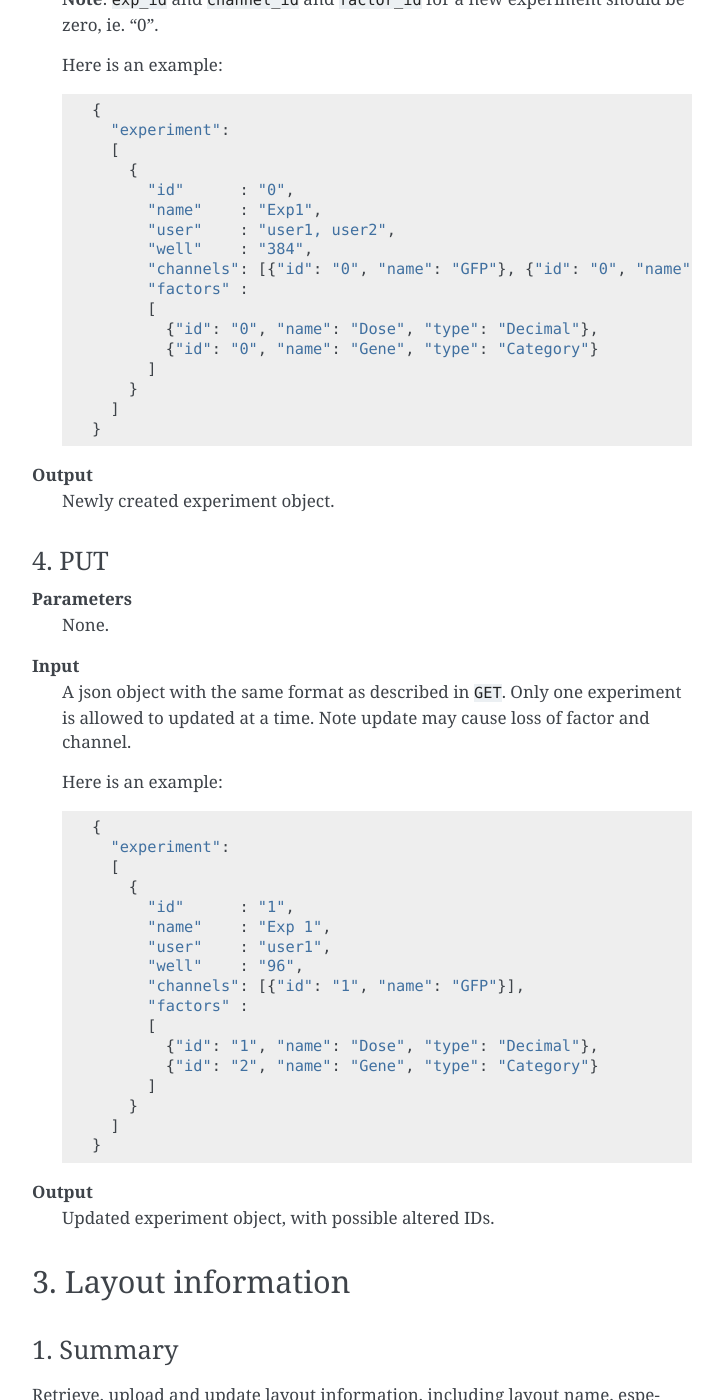
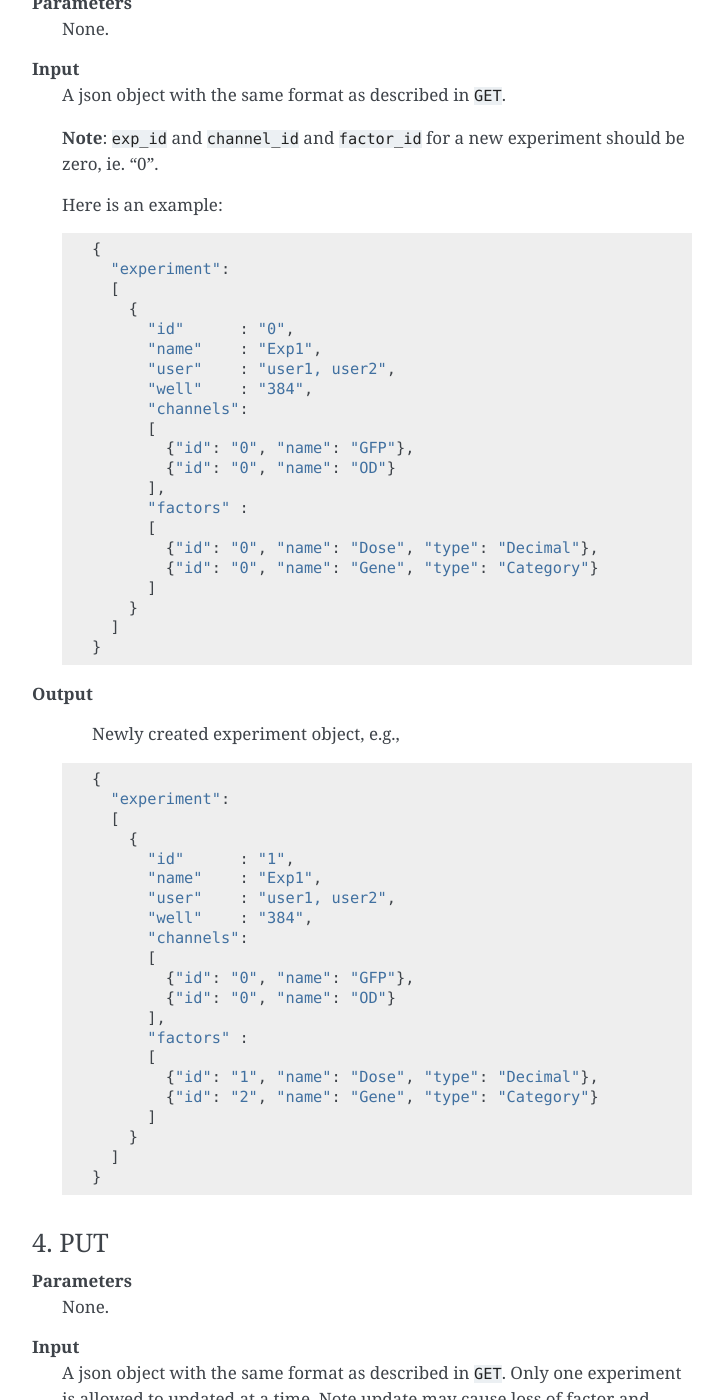
Before and after one commit to gaoce/TimeVis, a Sphinx documentation site: the page built from docs/api_v2.rst, in a window 1280 px wide and 1400 px high, scrolled down 2641 px. Shown: the whole window, without its empty margins (388-1111 px from the left). Built offline with Sphinx 7.4.7, drawn with Linux system fonts in a browser that asks for light colours; some of the changed text lies outside the part shown.

Commit message:
Update layout API

```diff
--- a/docs/api_v2.rst
+++ b/docs/api_v2.rst
@@ -112,8 +112,15 @@
             "name"    : "exp1",
             "user"    : "user1, user2",
             "well"    : "384",
-            "channels": [{"id": "1", "name": "GFP"}, {"id"": "2", "name": "OD"}],
-            "factors" : [{"id": "1", "name": "Dose", "type": "Decimal"}]
+            "channels":
+            [
+              {"id": "1", "name": "GFP"},
+              {"id": "2", "name": "OD"}
+            ],
+            "factors" :
+            [
+              {"id": "1", "name": "Dose", "type": "Decimal"}
+            ]
           },
           {
             "id"      : "2",
@@ -153,7 +160,11 @@
             "name"    : "Exp1",
             "user"    : "user1, user2",
             "well"    : "384",
-            "channels": [{"id": "0", "name": "GFP"}, {"id": "0", "name": "OD"}],
+            "channels":
+            [
+              {"id": "0", "name": "GFP"},
+              {"id": "0", "name": "OD"}
+            ],
             "factors" :
             [
               {"id": "0", "name": "Dose", "type": "Decimal"},
@@ -164,7 +175,32 @@
       }
 
 **Output**
-	Newly created experiment object.
+	Newly created experiment object, e.g.,
+
+    ::
+
+      {
+        "experiment":
+        [
+          {
+            "id"      : "1",
+            "name"    : "Exp1",
+            "user"    : "user1, user2",
+            "well"    : "384",
+            "channels":
+            [
+              {"id": "0", "name": "GFP"},
+              {"id": "0", "name": "OD"}
+            ],
+            "factors" :
+            [
+              {"id": "1", "name": "Dose", "type": "Decimal"},
+              {"id": "2", "name": "Gene", "type": "Category"}
+            ]
+          }
+        ]
+      }
+
 
 4. PUT
 ^^^^^^
@@ -199,7 +235,27 @@
       }
 
 **Output**
-	Updated experiment object, with possible altered IDs.
+	Updated experiment object, with possible altered IDs, e.g.,
+
+    ::
+
+      {
+        "experiment":
+        [
+          {
+            "id"      : "1",
+            "name"    : "Exp 1",
+            "user"    : "user1",
+            "well"    : "96",
+            "channels": [{"id": "2", "name": "GFP"}],
+            "factors" :
+            [
+              {"id": "3", "name": "Dose", "type": "Decimal"},
+              {"id": "4", "name": "Gene", "type": "Category"}
+            ]
+          }
+        ]
+      }
 
 3. Layout information
 =====================
@@ -239,20 +295,23 @@
     ::
 
       {
-        layout_id:
-        {
-          "name": layout_name,
-          "factors":
-          [
-            {
-              "id"    : factor_id,
-              "name"  : factor_name,
-              "levels": {well: level, ...}
-            },
-            ...
-          ],
-        },
-        ...
+        "layout":
+        [
+          {
+            "id":   layout_id,
+            "name": layout_name,
+            "factors":
+            [
+              {
+                "id"    : factor_id,
+                "name"  : factor_name,
+                "levels": {well: level, ...}
+              },
+              ...
+            ],
+          },
+          ...
+        ]
       }
 
     Unquoted variables are:
@@ -269,35 +328,41 @@
     ::
 
       {
-        "1": {
-          "name": "Layout 1",
-          "factors": [
-            {
-              "id"    : "1",
-              "name"  : "Dose",
-              "levels": {'A01':'42', 'A02':'42', ...}
-            },
-            {
-              "id"    : "2",
-              "name"  : "Gene",
-              "levels": {'A01':'aa', 'A02':'aa', ...}
-            }
-          ]
-        },
-        "2": {
-          "name": "Layout 2",
-          "factors": [
-            {
-              "id"    : "3",
-              "name"  : "Dose",
-              "levels": {'A01':'42', 'A02':'42', ...}
-            },
-            {
-              "id"    : "4",
-              "name"  : "Gene",
-              "levels": {'A01':'bb', 'A02':'bb', ...}}
-          ]
-        }
+        "layout":
+        [
+          {
+            "id": "1",
+            "name": "Layout 1",
+            "factors": [
+              {
+                "id"    : "1",
+                "name"  : "Dose",
+                "levels": {'A01':'42', 'A02':'42', ...}
+              },
+              {
+                "id"    : "2",
+                "name"  : "Gene",
+                "levels": {'A01':'aa', 'A02':'aa', ...}
+              }
+            ]
+          },
+          {
+            "id":   "2",
+            "name": "Layout 2",
+            "factors":
+            [
+              {
+                "id"    : "3",
+                "name"  : "Dose",
+                "levels": {'A01':'42', 'A02':'42', ...}
+              },
+              {
+                "id"    : "4",
+                "name"  : "Gene",
+                "levels": {'A01':'bb', 'A02':'bb', ...}}
+            ]
+          }
+        ]
       }
 
       # The factor levels are not shown in full here.
@@ -308,37 +373,41 @@
 **Parameters**
     ``?eid=exp_id``, mandatory, experiment id.
 **Input**
-    A json object with the same format as described in ``GET``. Only one layout
-    is allowed to be uploaded per request. **Note** ``layout_id`` for a new
-    layout should be character zero, ie. "0".
+    A json object with the same format as described in ``GET``.
+
+    **Note** ``layout_id`` for a new layout should be character zero, ie. "0".
 
     Here is an example:
 
     ::
 
       {
-        "0": {
-          "name": "Layout 1",
-          "factors":
-          [
-            {
-              "id"    : "0",
-              "name"  : "Dose",
-              "levels": {"A01":"42", "A02":"42", "A03":"42", "A04":"42", ...}
-            },
-            {
-              "id"    : "0",
-              "name"  : "Gene",
-              "levels": {"A01":"aa", "A02":"aa", "A03":"aa", "A04":"aa", ...}
-            }
-          ]
-        }
+        "layout":
+        [
+          {
+            "id"        : "0",
+            "name"      : "Layout 1",
+            "factors"   :
+            [
+              {
+                "id"    : "0",
+                "name"  : "Dose",
+                "levels": {"A01":"42", "A02":"42", "A03":"42", ...}
+              },
+              {
+                "id"    : "0",
+                "name"  : "Gene",
+                "levels": {"A01":"aa", "A02":"aa", "A03":"aa", ...}
+              }
+            ]
+          }
+        ]
       }
 
       # The factor levels are not shown in full here.
 
 **Output**
-    None.
+    Newly created factors.
 
 4. PUT
 ^^^^^^
@@ -354,28 +423,32 @@
     ::
 
       {
-        "0": {
-          "name": "Layout 1",
-          "factors":
-          [
-            {
-              "id"    : "1",
-              "name"  : "Dose",
-              "levels": {"A01":"42", "A02":"42", "A03":"42", "A04":"42", ...}
-            },
-            {
-              "id"    : "2",
-              "name"  : "Gene",
-              "levels": {"A01":"bb", "A02":"bb", "A03":"bb", "A04":"bb", ...}
-            }
-          ]
-        }
+        "layout":
+        [
+          {
+            "id"        : "1",
+            "name"      : "Layout 1",
+            "factors":
+            [
+              {
+                "id"    : "1",
+                "name"  : "Dose",
+                "levels": {"A01":"42", "A02":"42", "A03":"42", ...}
+              },
+              {
+                "id"    : "2",
+                "name"  : "Gene",
+                "levels": {"A01":"bb", "A02":"bb", "A03":"bb", ...}
+              }
+            ]
+          }
+        ]
       }
 
       # The factor levels are not shown in full here.
 
 **Output**
-    None.
+    Update layout obj with possible altered IDs.
 
 3. Plate information
 ====================
```
